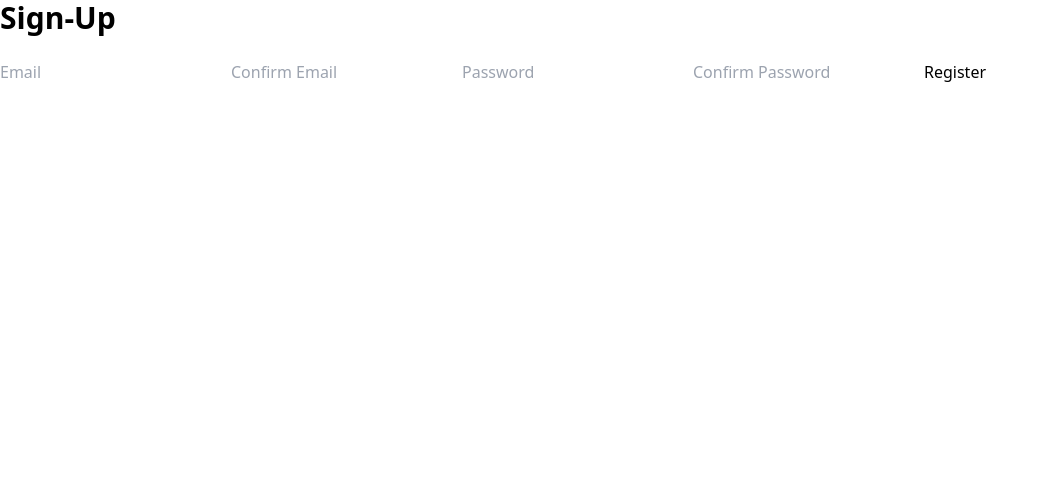
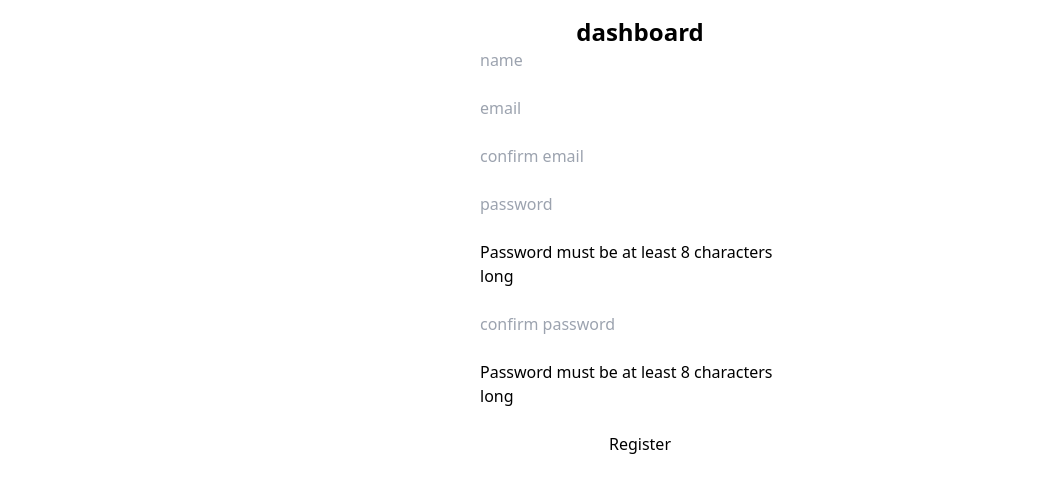
Before and after one commit to RemyXVX/Cringe-Social, a Next.js app: page /components/account/register in a window 1280 px wide. Shown: the top 492 px of the page, without its empty margins (0-1048 px from the left). Built offline with nearby package versions, Linux system fonts and the light colour scheme; no server answers; the database is empty.

Commit message:
the void in space, this does routing registeration but having issue with api call

```diff
--- a/src/app/components/account/register/page.tsx
+++ b/src/app/components/account/register/page.tsx
@@ -1,94 +1,200 @@
-import React, { useState } from "react";
+'use client';
 
-const Register = () => {
-  const [email, setEmail] = useState("");
-  const [emailConfirm, setEmailConfirm] = useState("");
-  const [password, setPassword] = useState("");
-  const [passwordConfirm, setPasswordConfirm] = useState("");
-  const [isEmailMatch, setIsEmailMatch] = useState(true);
-  const [isPasswordStrong, setIsPasswordStrong] = useState(true);
+import React, { useState, useEffect } from 'react';
+import { PrismaClient } from '@prisma/client';
 
-  const handleEmailChange = (e: React.ChangeEvent<HTMLInputElement>) => {
-    setEmail(e.target.value);
-    setIsEmailMatch(e.target.value === emailConfirm);
+interface FormData {
+  id: string;
+  name: string;
+  email: string;
+  password: string;
+  status: string;
+  pictures: string[];
+}
+
+const Register: React.FC = () => {
+  const [register, setRegister] = useState<FormData[]>([]);
+  const [form, setForm] = useState<FormData>({
+    id: '',
+    name: '',
+    email: '',
+    password: '',
+    status: '',
+    pictures: [],
+  });
+  const isEmailMatch = form.email === form.email;
+  const isPasswordStrong = form.password.length >= 8;
+
+  const refreshData = () => {
+    setForm({
+      id: '',
+      name: '',
+      email: '',
+      password: '',
+      status: '',
+      pictures: [],
+    });
   };
 
-  const handleEmailConfirmChange = (e: React.ChangeEvent<HTMLInputElement>) => {
-    setEmailConfirm(e.target.value);
-    setIsEmailMatch(email === e.target.value);
-  };
+  const create = async (data: FormData) => {
+    try {
+      await fetch('http://localhost:3000/api/create', {
+        body: JSON.stringify(data),
+        headers: {
+          'Content-Type': 'application/json',
+        },
+        method: 'POST',
+      });
 
-  const handlePasswordChange = (e: React.ChangeEvent<HTMLInputElement>) => {
-    setPassword(e.target.value);
-    setIsPasswordStrong(e.target.value.length >= 8);
-  };
+      if (data.id) {
+        await deleteRegister(data.id);
+      }
 
-  const handlePasswordConfirmChange = (e: React.ChangeEvent<HTMLInputElement>) => {
-    setPasswordConfirm(e.target.value);
-    setIsPasswordStrong(password.length >= 8 && password === e.target.value);
-  };
-
-  const handleSubmit = (e: React.FormEvent<HTMLFormElement>) => {
-    e.preventDefault();
-
-    if (isEmailMatch && isPasswordStrong) {
-      console.log("Registration successful");
-      // Perform registration logic here
-    } else {
-      console.log("Invalid email or weak password");
-      // Display error message or take appropriate action
+      refreshData();
+    } catch (error) {
+      console.log(error);
     }
   };
 
+  const deleteRegister = async (id: string) => {
+    try {
+      await fetch(`http://localhost:3000/api/dashboard/${id}`, {
+        headers: {
+          'Content-Type': 'application/json',
+        },
+        method: 'DELETE',
+      });
+
+      refreshData();
+    } catch (error) {
+      console.log(error);
+    }
+  };
+
+  const handleSubmit = (data: FormData) => {
+    create(data).catch(console.log);
+  };
+
+  useEffect(() => {
+    const fetchData = async () => {
+      const prisma = new PrismaClient();
+      const registeredUsers = await prisma.user.findMany({
+        select: {
+          id: true,
+          name: true,
+          email: true,
+          password: true,
+          status: true,
+          pictures: true,
+        },
+      });
+
+      const formattedUsers: FormData[] = registeredUsers.map((user) => ({
+        id: user.id.toString(),
+        name: user.name,
+        email: user.email,
+        password: user.password,
+        status: user.status || '',
+        pictures: user.pictures,
+      }));
+
+      setRegister(formattedUsers);
+    };
+
+    fetchData();
+  }, []);
+
   return (
-    <div className="">
-      <div className="sign_form">
-        <form onSubmit={handleSubmit}>
-          <h1 className="text-3xl font-bold mb-6">Sign-Up</h1>
+    <div>
+      <h1 className="text-center font-bold text-2xl mt-4">dashboard</h1>
+      <form
+        onSubmit={(e) => {
+          e.preventDefault();
+          handleSubmit(form);
+        }}
+        className="w-auto min-w-[25%] max-w-min mx-auto space-y-6 flex flex-col items-stretch"
+      >
+        <input
+          type="text"
+          placeholder="name"
+          className="input-field"
+          value={form.name}
+          onChange={(e) => setForm({ ...form, name: e.target.value })}
+        />
+
         <input
           type="email"
-            placeholder="Email"
+          placeholder="email"
+          value={form.email}
           className="input-field"
-            value={email}
-            onChange={handleEmailChange}
+          onChange={(e) => setForm({ ...form, email: e.target.value })}
         />
         {!isEmailMatch && <p className="error-message">Emails do not match</p>}
         <input
           type="email"
-            placeholder="Confirm Email"
+          placeholder="confirm email"
           className="input-field"
-            value={emailConfirm}
-            onChange={handleEmailConfirmChange}
+          value={form.email}
+          onChange={(e) => setForm({ ...form, email: e.target.value })}
         />
         {!isEmailMatch && <p className="error-message">Emails do not match</p>}
+
         <input
           type="password"
-            placeholder="Password"
+          placeholder="password"
           className="input-field"
-            value={password}
-            onChange={handlePasswordChange}
+          value={form.password}
+          onChange={(e) => setForm({ ...form, password: e.target.value })}
         />
         {!isPasswordStrong && (
           <p className="error-message">Password must be at least 8 characters long</p>
         )}
         <input
           type="password"
-            placeholder="Confirm Password"
+          placeholder="confirm password"
           className="input-field"
-            value={passwordConfirm}
-            onChange={handlePasswordConfirmChange}
+          value={form.password}
+          onChange={(e) => setForm({ ...form, password: e.target.value })}
         />
         {!isPasswordStrong && (
           <p className="error-message">Password must be at least 8 characters long</p>
         )}
+
         <button
+          type="submit"
           className={`submit-button ${(!isEmailMatch || !isPasswordStrong) && 'disabled'}`}
-            type="submit"
           disabled={!isEmailMatch || !isPasswordStrong}
         >
           Register
         </button>
       </form>
+      <div className="w-auto min-w-[25%] max-w-min mt-20 mx-auto space-y-6 flex flex-col items-stretch">
+        <ul>
+          {register.map((registration) => (
+            <li key={registration.id} className="border-b border-gray-600 p-2">
+              <div className="flex justify-between">
+                <div className="flex-1">
+                  <h3 className="font-bold">{registration.name}</h3>
+                  <p className="text-sm">{registration.email}</p>
+                </div>
+                <button
+                  onClick={() =>
+                    setForm({ ...registration, password: '', pictures: [], status: registration.status || '' })
+                  }
+                  className="bg-blue-500 mr-3 px-3 text-white rounded"
+                >
+                  Update
+                </button>
+                <button
+                  onClick={() => deleteRegister(registration.id)}
+                  className="bg-red-500 px-3 text-white rounded"
+                >
+                  X
+                </button>
+              </div>
+            </li>
+          ))}
+        </ul>
       </div>
     </div>
   );
```
Lines whose indentation alone changed are shown as unchanged.
